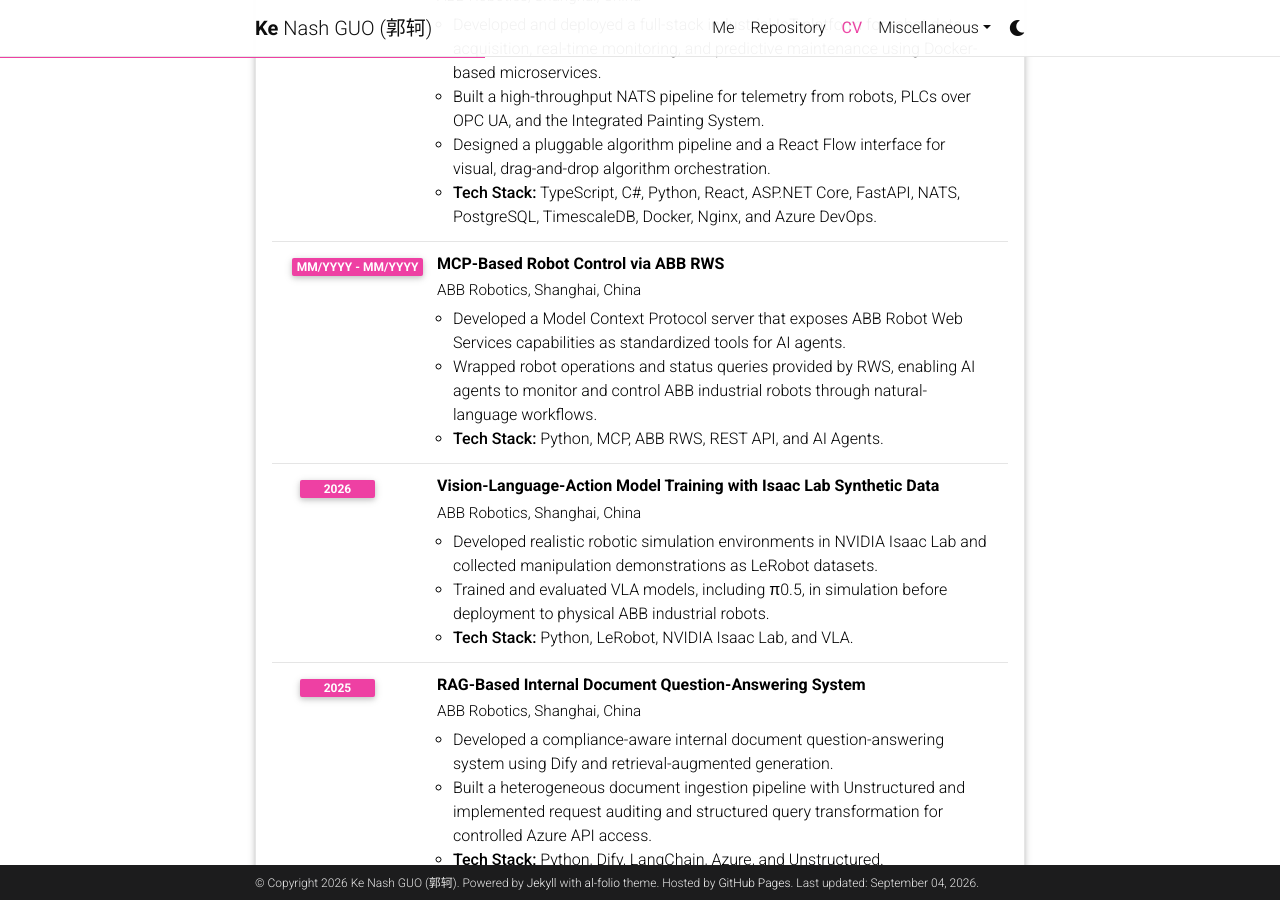
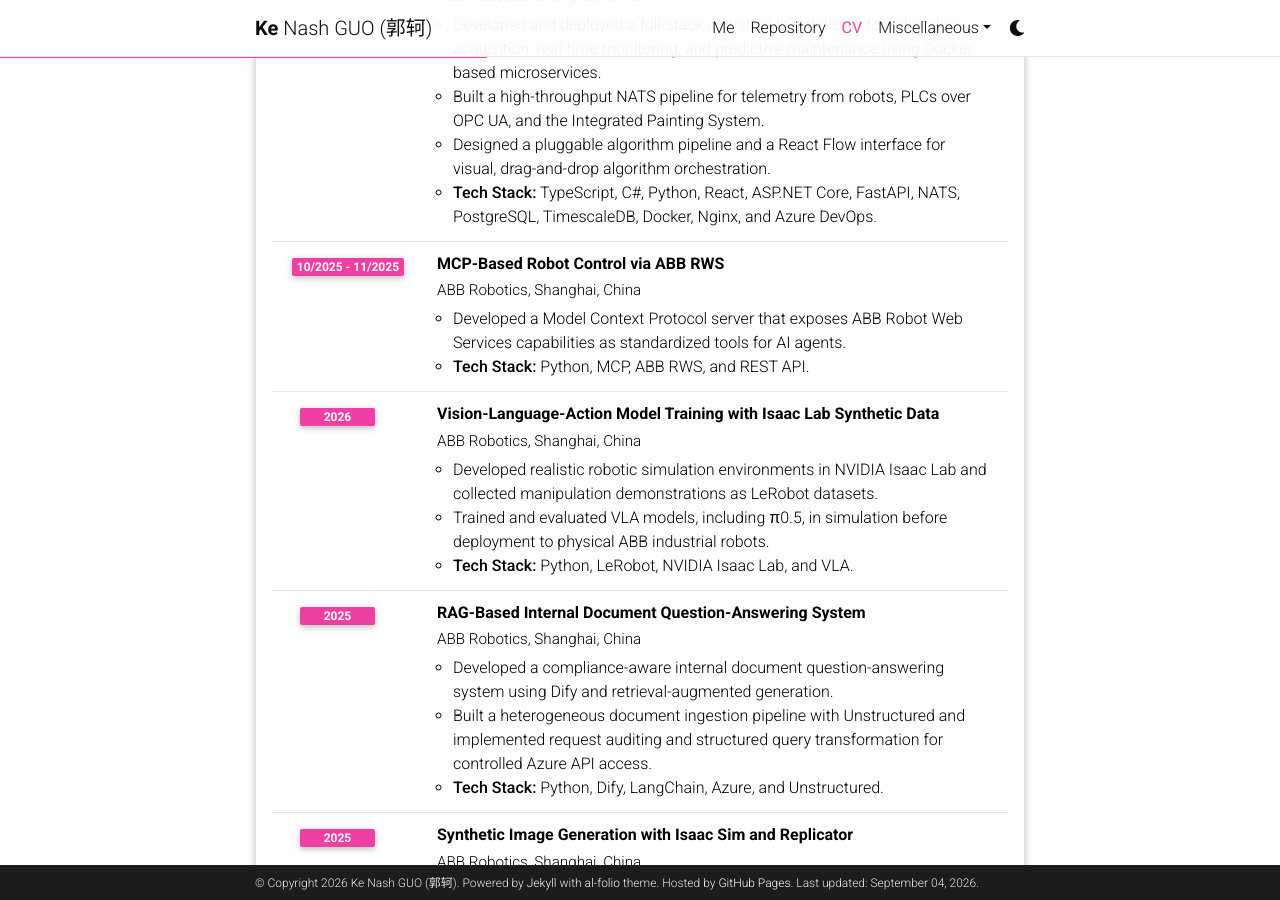
Before and after one commit to GUOkekkk/GUOkekkk.github.io, a Jekyll site: the page built from _pages/cv.md, in a window 1280 px wide and 900 px high, scrolled down 2577 px. Built offline with Jekyll 4.4.1, drawn with Linux system fonts in a browser that asks for light colours; comment, search, counter and statistics services are not loaded; a style sheet for code colours, icons or effects is not loaded; some of the changed text lies outside the part shown.

Commit message:
Update CV project and award

```diff
--- a/_data/cv.yml
+++ b/_data/cv.yml
@@ -118,11 +118,10 @@
 
     - title: MCP-Based Robot Control via ABB RWS
       institution: ABB Robotics, Shanghai, China
-      year: MM/YYYY - MM/YYYY
+      year: 10/2025 - 11/2025
       description:
         - Developed a Model Context Protocol server that exposes ABB Robot Web Services capabilities as standardized tools for AI agents.
-        - Wrapped robot operations and status queries provided by RWS, enabling AI agents to monitor and control ABB industrial robots through natural-language workflows.
-        - '<strong>Tech Stack:</strong> Python, MCP, ABB RWS, REST API, and AI Agents.'
+        - '<strong>Tech Stack:</strong> Python, MCP, ABB RWS, and REST API.'
 
     - title: Vision-Language-Action Model Training with Isaac Lab Synthetic Data
       institution: ABB Robotics, Shanghai, China
@@ -241,6 +240,10 @@
 - title: Honors and Awards
   type: time_table
   contents:
+    - year: 2026
+      items:
+        - 4th Place, NVIDIA Spark Hackathon
+
     - year: 2025
       items:
         - IP Star Award, ABB Robotics, China
```
